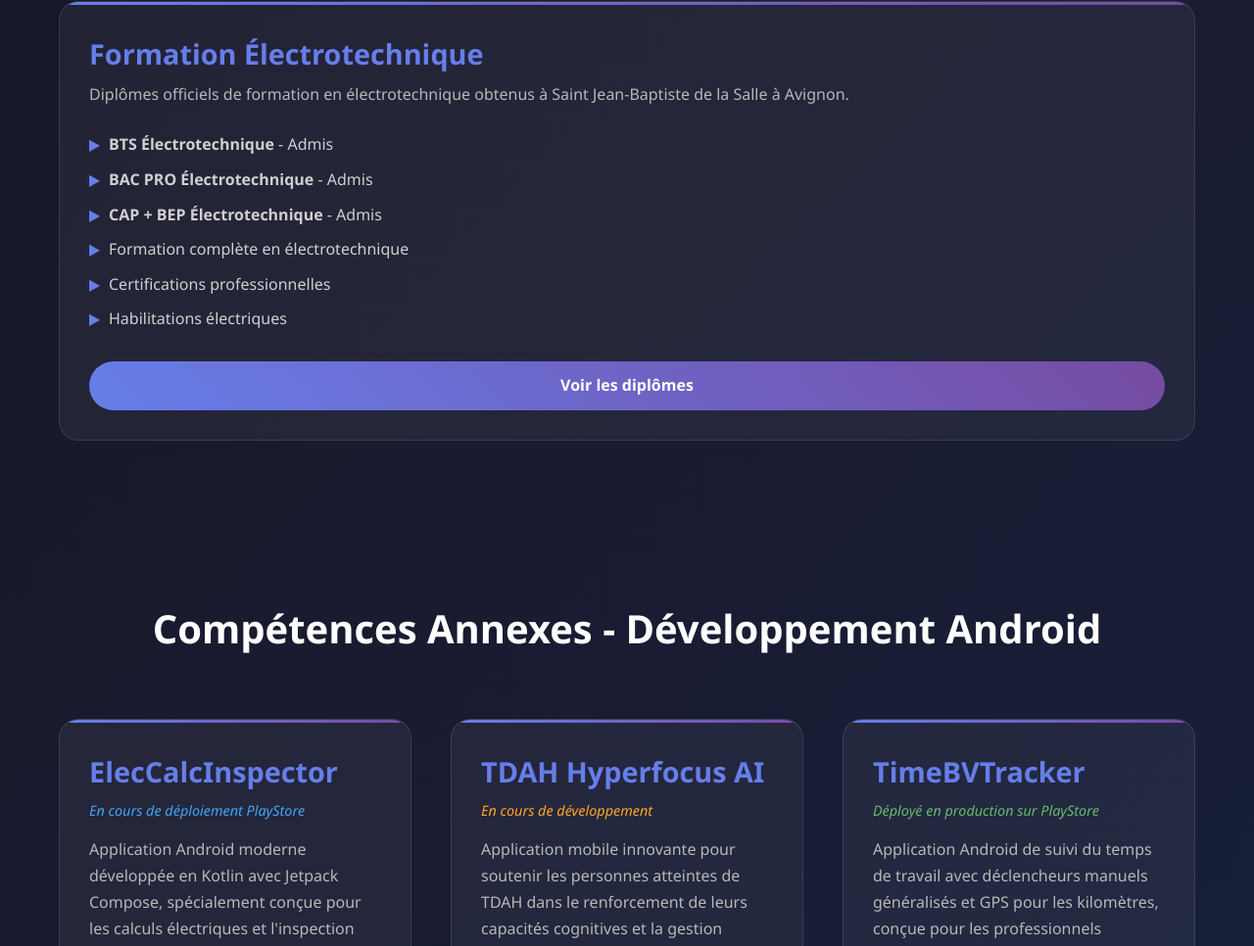
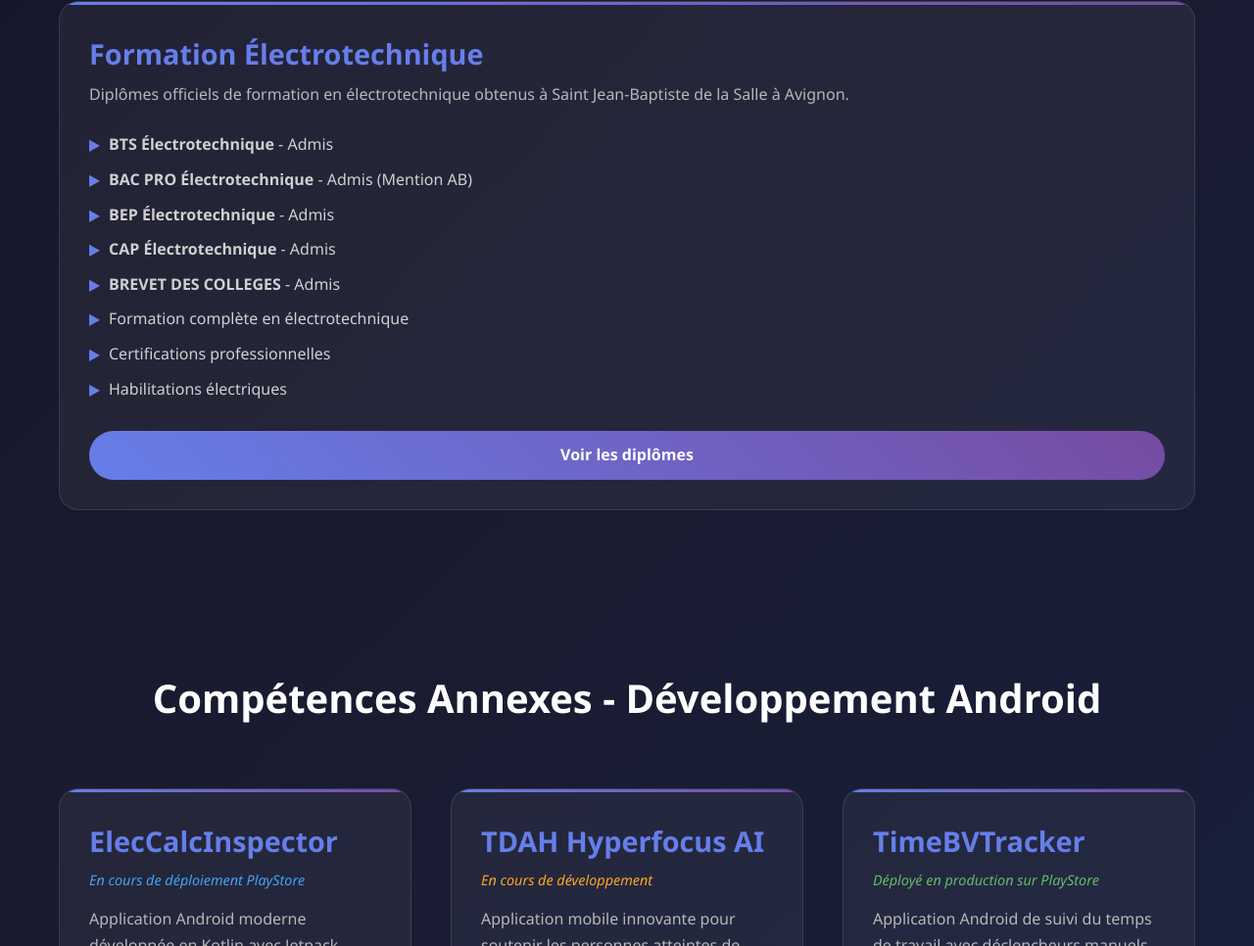
Before and after one commit to StephaneMed/website, a plain HTML site: page docs/index.html in a window 1280 px wide. Shown: the part 1745-2711 px from the top of the page at 98% size. Drawn offline with Linux system fonts and the light colour scheme.

Commit message:
Update index.html

```diff
--- a/docs/index.html
+++ b/docs/index.html
@@ -591,8 +591,10 @@
                     </p>
                     <ul class="project-features">
                         <li><strong>BTS Électrotechnique</strong> - Admis</li>
-                        <li><strong>BAC PRO Électrotechnique</strong> - Admis</li>
-                        <li><strong>CAP + BEP Électrotechnique</strong> - Admis</li>
+                        <li><strong>BAC PRO Électrotechnique</strong> - Admis (Mention AB)</li>
+                        <li><strong>BEP Électrotechnique</strong> - Admis</li>
+                        <li><strong>CAP Électrotechnique</strong> - Admis</li>
+                        <li><strong>BREVET DES COLLEGES</strong> - Admis</li>
                         <li>Formation complète en électrotechnique</li>
                         <li>Certifications professionnelles</li>
                         <li>Habilitations électriques</li>
```
